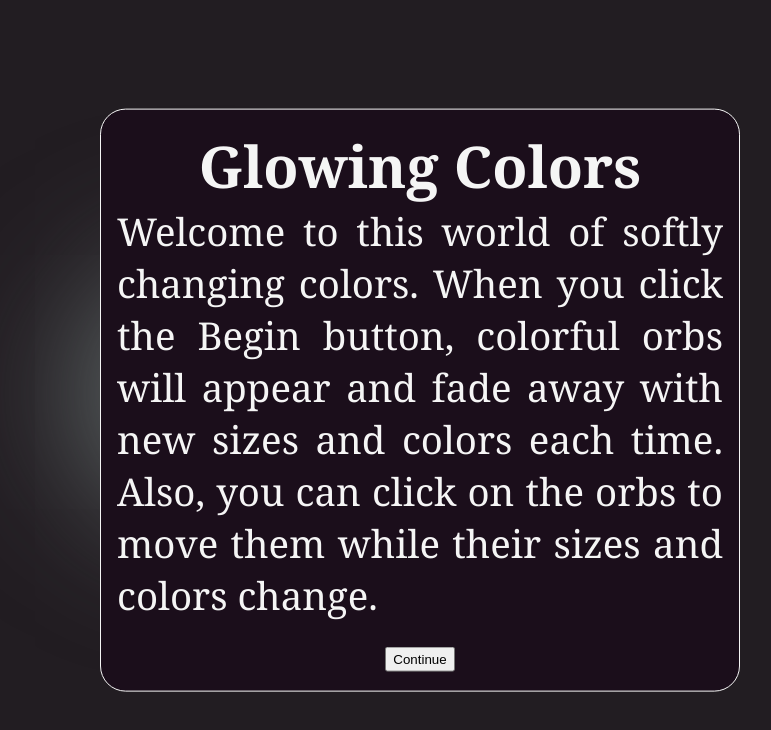
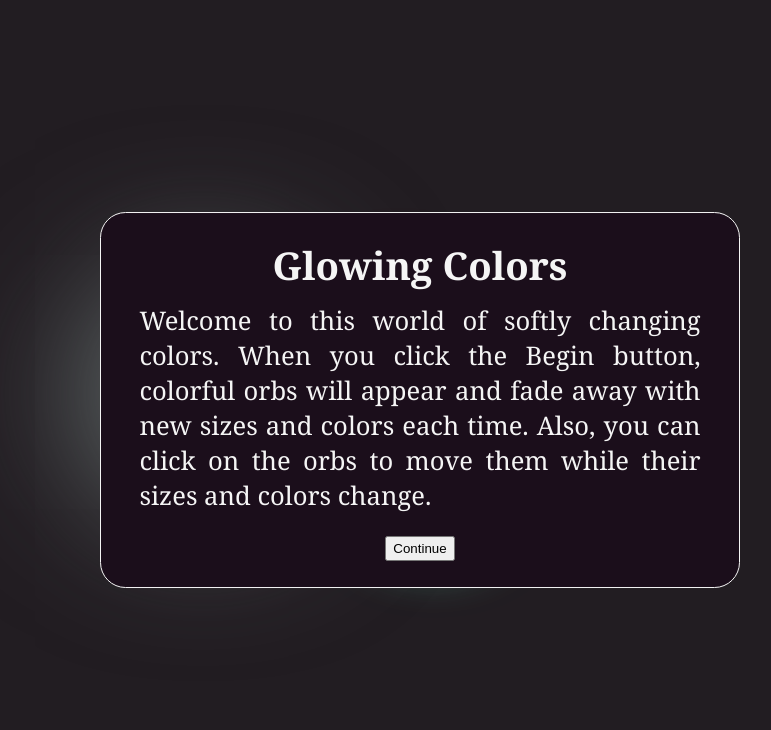
Before and after one commit to franco-ortega/glowing-colors, a React (Create React App) app: page / in a window 1280 px wide. Shown: the top 730 px of the page, without its empty margins (220-991 px from the left). Built offline with nearby package versions, Linux system fonts and the light colour scheme.

Commit message:
update name of fade animation

```diff
--- a/src/components/Orb/Orb.module.css
+++ b/src/components/Orb/Orb.module.css
@@ -6,13 +6,13 @@
 
   position: absolute;
 
-  animation: fade 7s linear 0s 1 normal forwards;
-  -webkit-animation: fade 7s linear 0s 1 normal forwards;
-  -moz-animation: fade 7s linear 0s 1 normal forwards;
-  -o-animation: fade 7s linear 0s 1 normal forwards;
+  animation: fade-in-and-out 7s linear 0s 1 normal forwards;
+  -webkit-animation: fade-in-and-out 7s linear 0s 1 normal forwards;
+  -moz-animation: fade-in-and-out 7s linear 0s 1 normal forwards;
+  -o-animation: fade-in-and-out 7s linear 0s 1 normal forwards;
 }
 
-@keyframes fade {
+@keyframes fade-in-and-out {
   0% { opacity: 0; }
   25% { opacity: 0.5; }
   50% { opacity: 1; }
@@ -20,7 +20,7 @@
   100% { opacity: 0; }
 }
 
-@-moz-keyframes fade {
+@-moz-keyframes fade-in-and-out {
   0% { opacity: 0; }
   25% { opacity: 0.5; }
   50% { opacity: 1; }
@@ -28,7 +28,7 @@
   100% { opacity: 0; }
 }
 
-@-webkit-keyframes fade {
+@-webkit-keyframes fade-in-and-out {
   0% { opacity: 0; }
   25% { opacity: 0.5; }
   50% { opacity: 1; }
@@ -36,7 +36,7 @@
   100% { opacity: 0; }
 }
 
-@-o-keyframes fade {
+@-o-keyframes fade-in-and-out {
   0% { opacity: 0; }
   25% { opacity: 0.5; }
   50% { opacity: 1; }
--- a/src/components/welcome/Welcome.module.css
+++ b/src/components/welcome/Welcome.module.css
@@ -3,13 +3,13 @@
   border-radius: 2vw;
   background: hsla(300, 33%, 8%, 1);
 
-  padding: 1rem;
+  padding: 2vw;
   width: fit-content;
-  max-width: 80%;
+  max-width: 60%;
 
   color: whitesmoke;
   font-family: Cambria, Cochin, Georgia, Times, 'Times New Roman', serif;
-  font-size: clamp(1.5rem, 3vw, 2.5rem);
+  font-size: clamp(1.5rem, 2vw, 2.5rem);
   text-align: center;
 
   position: absolute;
@@ -20,10 +20,10 @@
 }
 
 .Welcome p {
+  margin: 1vw;
   text-align: justify;
 }
 
 .Welcome button {
-  margin-top: 2vw;
   padding: .25vw .5vw;
 }
```
